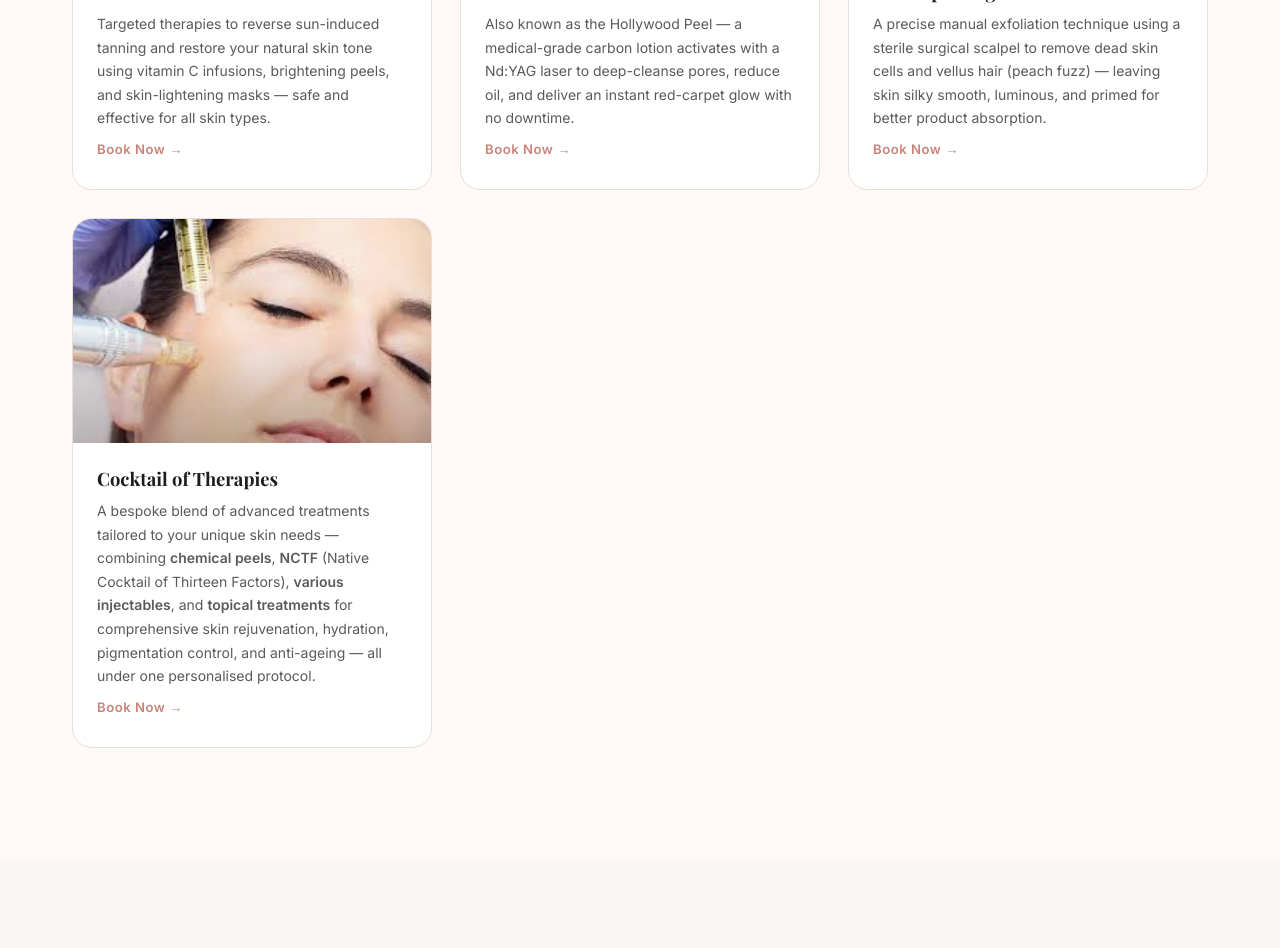
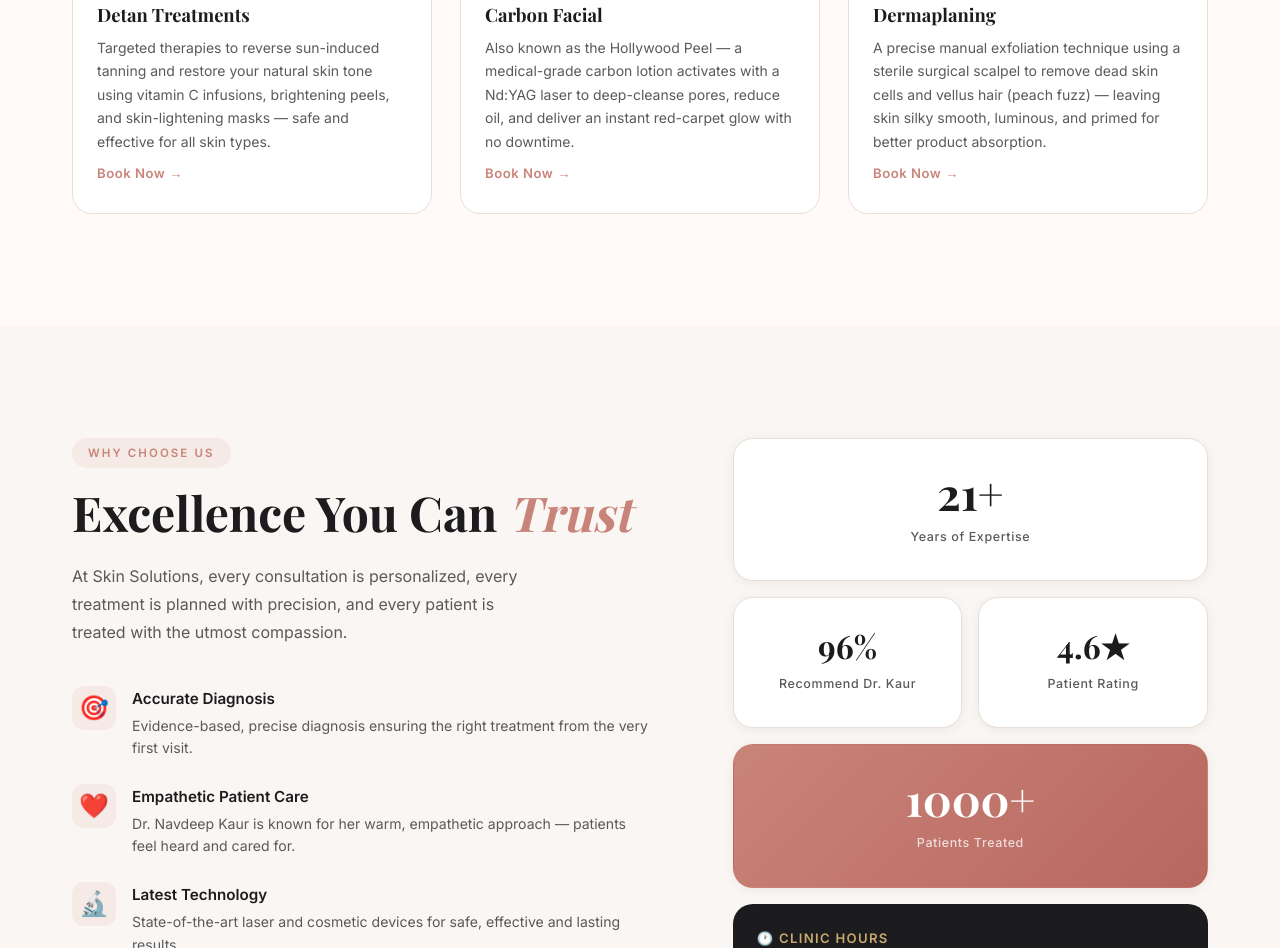
Before and after one commit to gsengh24/Dr-Navdeep-Kaur, a plain HTML site: page index.html in a window 1280 px wide. Shown: the part 4980-5928 px from the top of the page. Drawn offline with nearby package versions, Linux system fonts and the light colour scheme; a web font is replaced by a local one.

Commit message:
Merge Cocktail of Therapies into Anti-Aging and remove Botox reference

```diff
--- a/index.html
+++ b/index.html
@@ -335,7 +335,7 @@
           </div>
           <div class="treatment-body">
             <h3>Anti-Aging Treatments</h3>
-            <p>A comprehensive range including Botox, dermal fillers, PRP, and laser resurfacing to reverse visible signs of ageing — reducing wrinkles, restoring volume, and refreshing your overall appearance.</p>
+            <p>A comprehensive range including <strong>NCTF</strong>, dermal fillers, <strong>chemical peels</strong>, PRP, and <strong>topical treatments</strong> to reverse visible signs of ageing — reducing wrinkles, restoring volume, and refreshing your overall appearance through a personalised cocktail of therapies.</p>
             <a href="#appointment" class="service-link">Book Now →</a>
           </div>
         </div>
@@ -420,18 +420,6 @@
           <div class="treatment-body">
             <h3>Dermaplaning</h3>
             <p>A precise manual exfoliation technique using a sterile surgical scalpel to remove dead skin cells and vellus hair (peach fuzz) — leaving skin silky smooth, luminous, and primed for better product absorption.</p>
-            <a href="#appointment" class="service-link">Book Now →</a>
-          </div>
-        </div>
-
-        <div class="treatment-card">
-          <div class="treatment-img-wrap">
-            <img src="images/mesotherapy.jpg" alt="Cocktail of Therapies" loading="lazy" />
-            <div class="treatment-overlay"></div>
-          </div>
-          <div class="treatment-body">
-            <h3>Cocktail of Therapies</h3>
-            <p>A bespoke blend of advanced treatments tailored to your unique skin needs — combining <strong>chemical peels</strong>, <strong>NCTF</strong> (Native Cocktail of Thirteen Factors), <strong>various injectables</strong>, and <strong>topical treatments</strong> for comprehensive skin rejuvenation, hydration, pigmentation control, and anti-ageing — all under one personalised protocol.</p>
             <a href="#appointment" class="service-link">Book Now →</a>
           </div>
         </div>
@@ -684,7 +672,6 @@
                 <option>Detan Treatments</option>
                 <option>Carbon Facial</option>
                 <option>Dermaplaning</option>
-                <option>Cocktail of Therapies (Peels / NCTF / Injectables)</option>
                 <option>General Skin Consultation</option>
                 <option>Other</option>
               </select>
```
